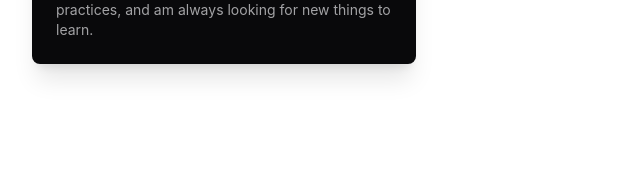
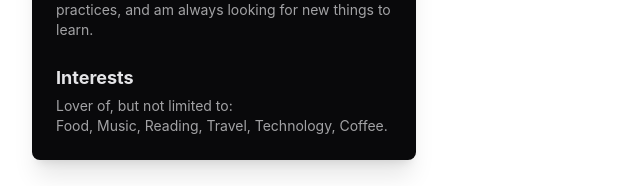
Before and after one commit to martinflischman/contact-card, a React (Vite) app: page / in a window 1280 px wide. Shown: the part 629-815 px from the top of the page, without its empty margins (0-640 px from the left). Built offline with nearby package versions, Linux system fonts and the light colour scheme.

Commit message:
feat: add interests section to contact card
- Create the InterestsSection component
- Display personal interests on the profile card
- Integrate the section below the about content

```diff
--- a/src/App.jsx
+++ b/src/App.jsx
@@ -2,6 +2,7 @@ import ProfileImage from "./components/ProfileImage";
 import ProfileInfo from "./components/ProfileInfo";
 import EmailButton from "./components/EmailButton";
 import AboutSection from "./components/AboutSection";
+import InterestsSection from "./components/InterestsSection";
 
 export default function App() {
   return (
@@ -12,6 +13,7 @@ export default function App() {
           <ProfileInfo />
           <EmailButton />
           <AboutSection />
+          <InterestsSection />
         </div>
       </div>
     </div>
--- /dev/null
+++ b/src/components/InterestsSection.jsx
@@ -0,0 +1,17 @@
+function InterestsSection() {
+  return (
+    <>
+      <div className="w-full text-left mt-4">
+        <h3 className="text-lg font-bold text-neutral-content mb-1">
+          Interests
+        </h3>
+        <p className="text-sm text-neutral-content/70">
+          Lover of, but not limited to: <br />
+          Food, Music, Reading, Travel, Technology, Coffee.
+        </p>
+      </div>
+    </>
+  );
+}
+
+export default InterestsSection;
```
